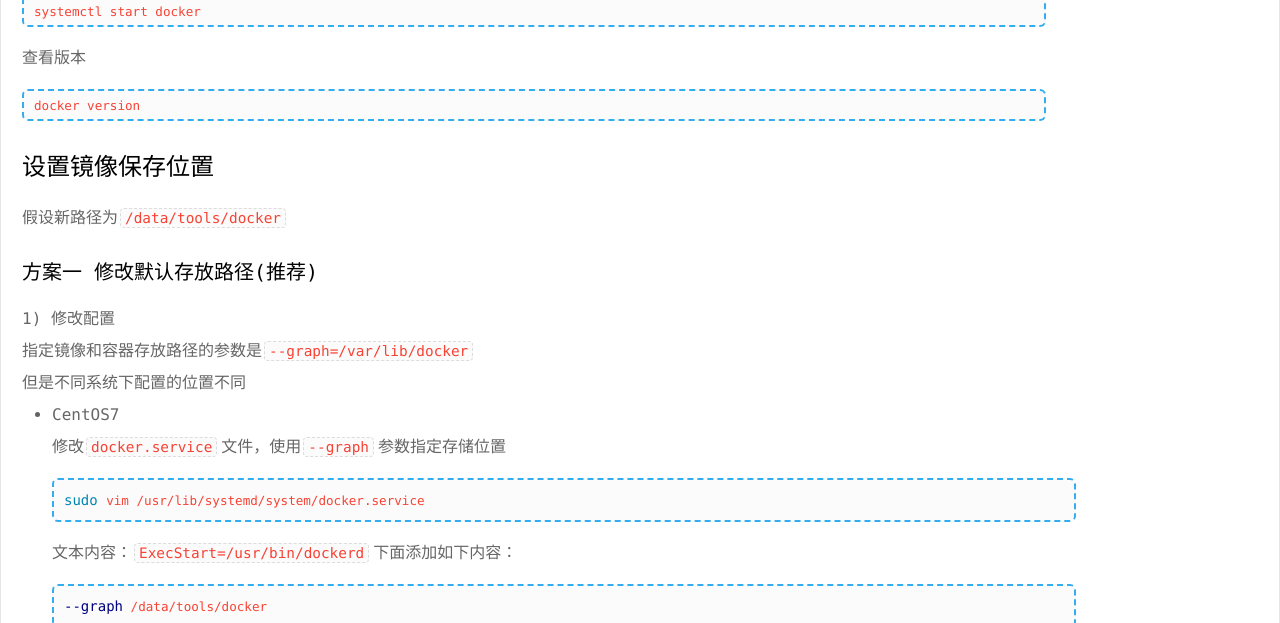
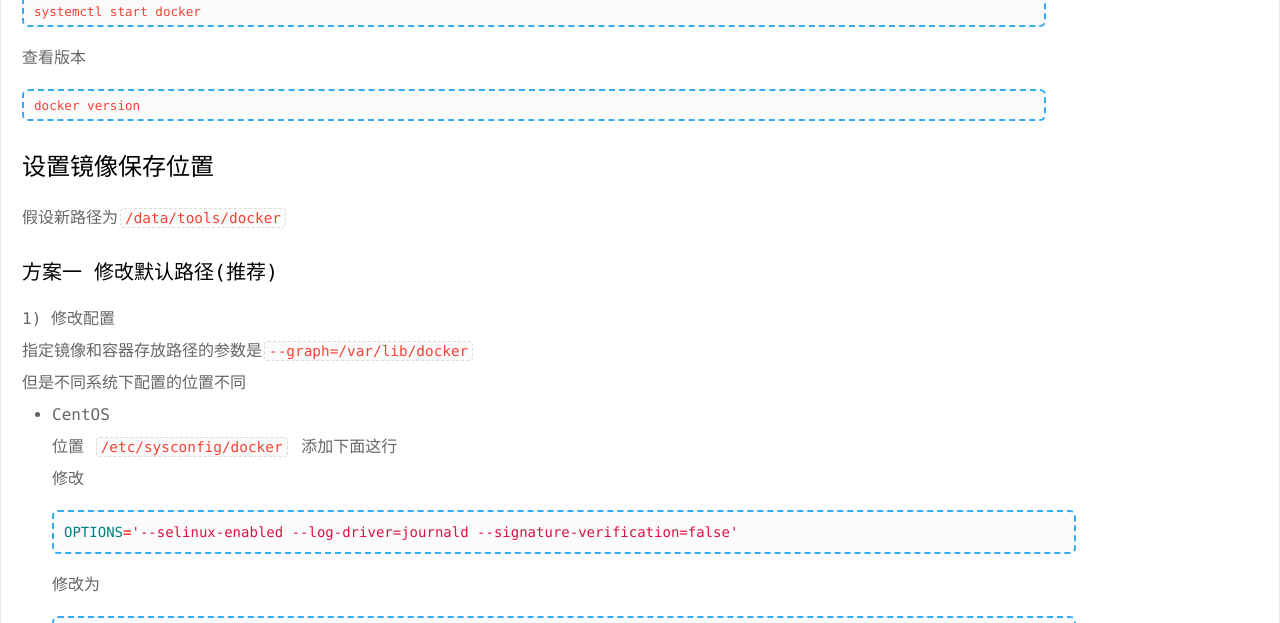
Before and after one commit to psvmc/myblog_jekyll, a Jekyll site: the page built from _posts/2018-01-19-centos-soft-install.md, in a window 1280 px wide and 1400 px high, scrolled down 4678 px. Shown: the top 623 px of the window. Built offline with Jekyll 4.4.1, drawn with Linux system fonts in a browser that asks for light colours; comment, search, counter and statistics services are not loaded; some of the changed text lies outside the part shown; grey boxes are pictures that could not be loaded.

Commit message:
文章更新

````diff
--- a/_posts/2018-01-19-centos-soft-install.md
+++ b/_posts/2018-01-19-centos-soft-install.md
@@ -202,7 +202,7 @@
 
 假设新路径为`/data/tools/docker`
 
-#### 方案一 修改默认存放路径(推荐)
+#### 方案一 修改默认路径(推荐)
 
 1) 修改配置
 
@@ -210,44 +210,20 @@
 
 但是不同系统下配置的位置不同
 
-- CentOS7
-
-  修改`docker.service`文件，使用`--graph`参数指定存储位置
-
-  ```bash
-  sudo vim /usr/lib/systemd/system/docker.service
-  ```
-
-  文本内容：`ExecStart=/usr/bin/dockerd`下面添加如下内容：
-
-  ```bash
-  --graph /data/tools/docker
-  ```
-
-  ![](https://ws1.sinaimg.cn/large/006tKfTcly1fs0fk21l5dj30hq07hgmv.jpg)
-
-- CentOS6
+- CentOS
 
   位置 `/etc/sysconfig/docker` 添加下面这行
 
+  修改
+
   ```bash
-  OPTIONS=--graph="/data/tools/docker"--selinux-enabled -H fd://
+  OPTIONS='--selinux-enabled --log-driver=journald --signature-verification=false'
   ```
 
-
-
-- Ubuntu
-
-  位置`/etc/default/docker`添加下面这行
+  修改为
 
   ```bash
-  OPTIONS=--graph="/root/data/docker" -H fd://
-  ```
-
-  或者
-
-  ```bash
-  DOCKER_OPTS="-g /root/data/docker"
+  OPTIONS='--graph=/data/tools/docker --selinux-enabled --log-driver=journald --signature-verification=false'
   ```
 
 
@@ -318,7 +294,7 @@
 
 6.启动Docker
 
-这时候启动Docker时发现存储目录依旧是/var/lib/docker，但是实际上是存储在数据盘的，你可以在数据盘上看到容量变化。
+这时候启动Docker时发现存储目录依旧是`/var/lib/docker`，但是实际上是存储在数据盘的，你可以在数据盘上看到容量变化。
 
 ```bash
 sudo systemctl start docker
@@ -333,8 +309,6 @@
 ```bash
 docker pull registry.cn-hangzhou.aliyuncs.com/psvmc/oraclejdk-tomcat8
 ```
-
-
 
 
 
````
Also changed, not shown: other parts of _posts/2018-01-19-centos-soft-install.md (+2 -2 lines).
